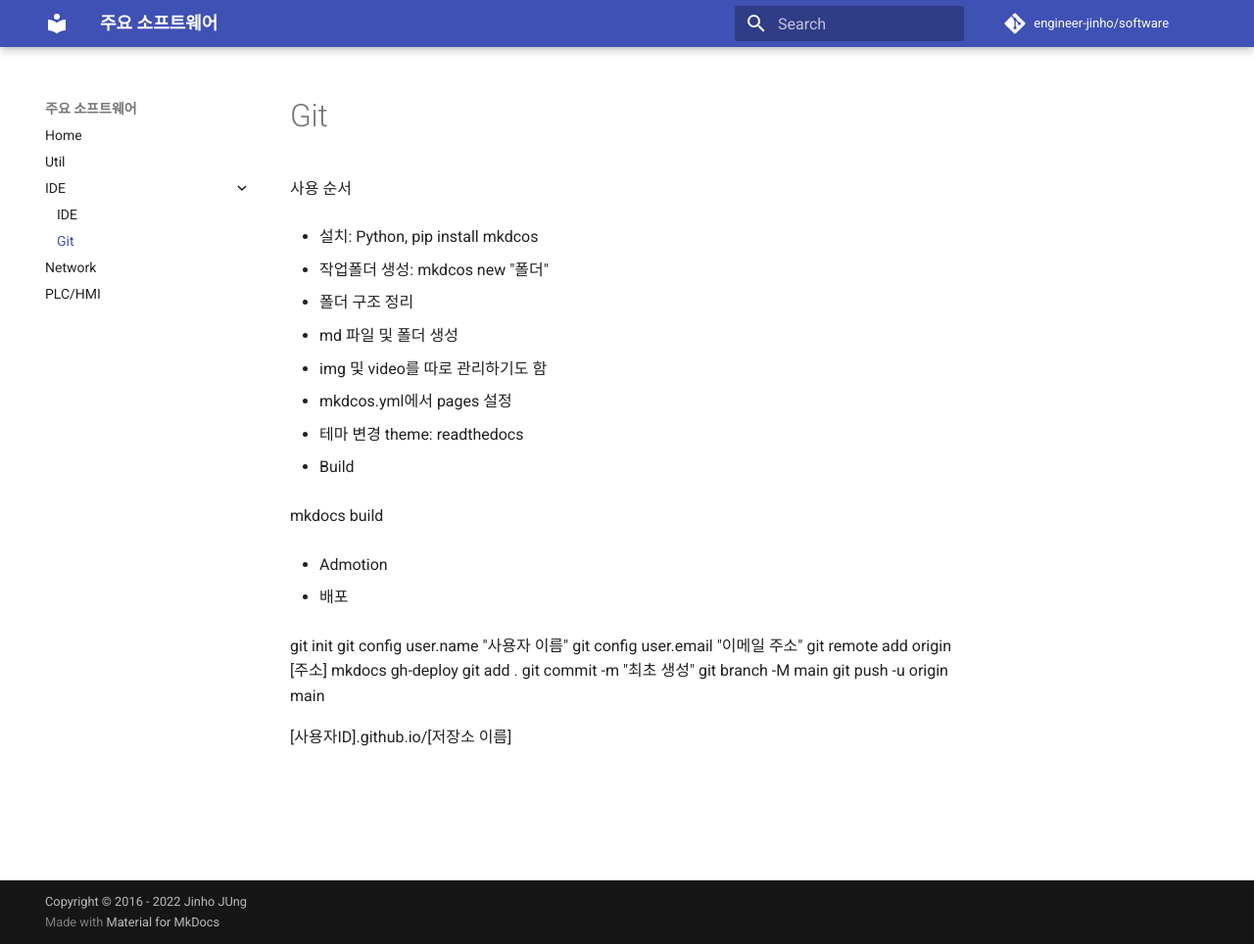
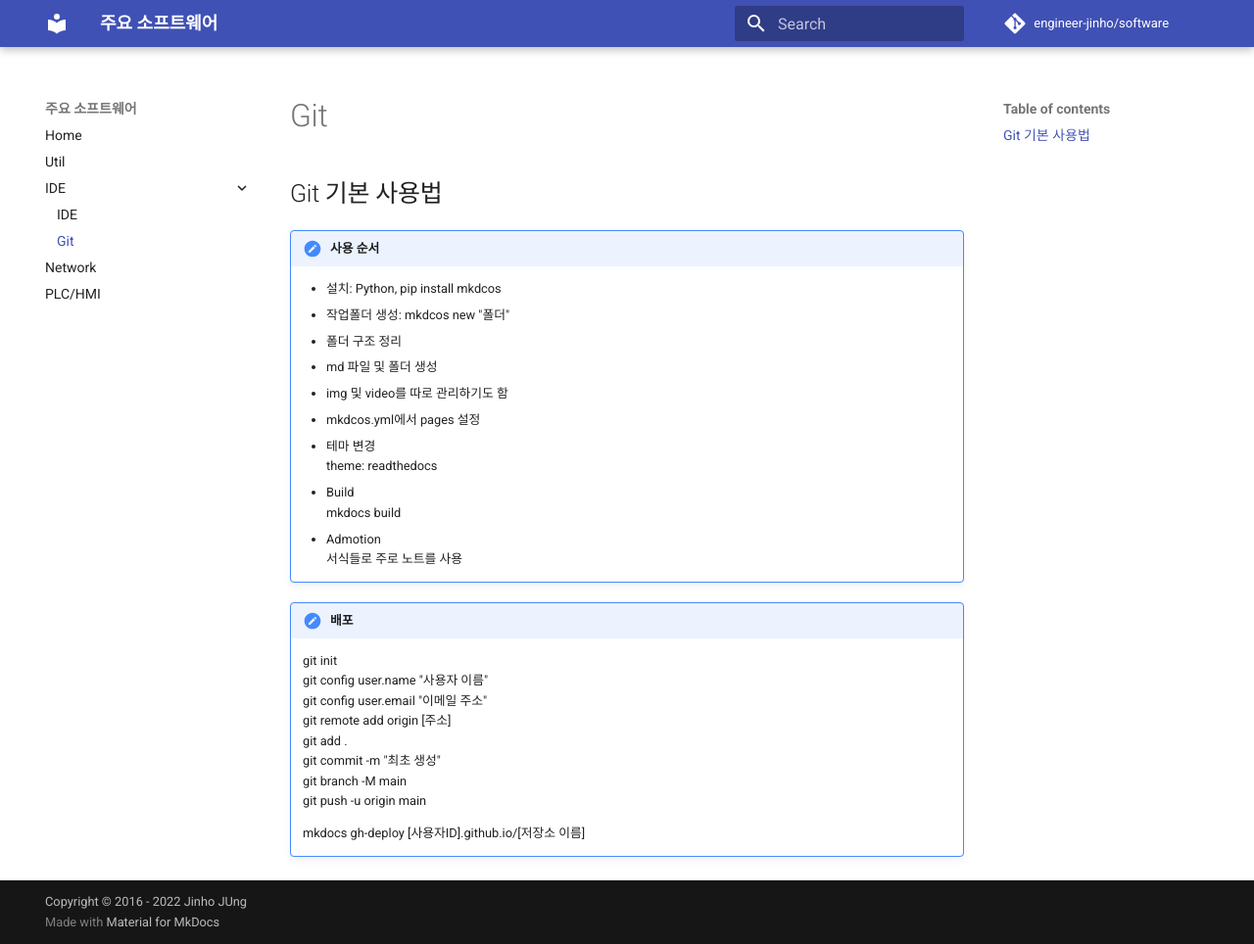
Before and after one commit to engineer-jinho/software, an MkDocs documentation site: the page built from docs/02_ide/git.md, in a window 1280 px wide and 964 px high. Shown: the whole window at 98% size. Built offline with MkDocs 1.6.1 and Material for MkDocs 9.7.7, drawn with Linux system fonts in a browser that asks for light colours; comment, search, counter and statistics services are not loaded.

Commit message:
Git 추가

```diff
--- a/docs/02_ide/git.md
+++ b/docs/02_ide/git.md
@@ -1,33 +1,30 @@
-사용 순서
+## Git 기본 사용법
 
-- 설치: Python, pip install mkdcos
+!!! note "사용 순서"
+    - 설치: Python, pip install mkdcos
+    - 작업폴더 생성: mkdcos new "폴더"
+    - 폴더 구조 정리
+      - md 파일 및 폴더 생성
+      - img 및 video를 따로 관리하기도 함
+      - mkdcos.yml에서 pages 설정
+    - 테마 변경
+      theme: readthedocs
+    - Build
+      mkdocs build
+    - Admotion
+      서식들로 주로 노트를 사용
 
-- 작업폴더 생성: mkdcos new "폴더"
 
-- 폴더 구조 정리
-  - md 파일 및 폴더 생성
-  - img 및 video를 따로 관리하기도 함
-  - mkdcos.yml에서 pages 설정
+!!! note "배포"
+    git init
+    git config user.name "사용자 이름"
+    git config user.email "이메일 주소"
+    git remote add origin [주소]
+    git add .
+    git commit -m "최초 생성"
+    git branch -M main
+    git push -u origin main
 
-- 테마 변경
-theme: readthedocs
 
-- Build
-
-mkdocs build
-
-- Admotion
-
-- 배포
-
-git init
-git config user.name "사용자 이름"
-git config user.email "이메일 주소"
-git remote add origin [주소]
-mkdocs gh-deploy
-git add .
-git commit -m "최초 생성"
-git branch -M main
-git push -u origin main
-
-[사용자ID].github.io/[저장소 이름]
+    mkdocs gh-deploy
+    [사용자ID].github.io/[저장소 이름]
--- a/mkdocs.yml
+++ b/mkdocs.yml
@@ -20,6 +20,9 @@ copyright: Copyright &copy; 2016 - 2022 Jinho JUng
 theme:
   name: material
 
+# Extensions
+markdown_extensions:
+  - admonition
 
 # Page tree
 nav:
```
Also changed, not shown: site/02_ide/git/index.html, site/search/search_index.json, 1 other file.
